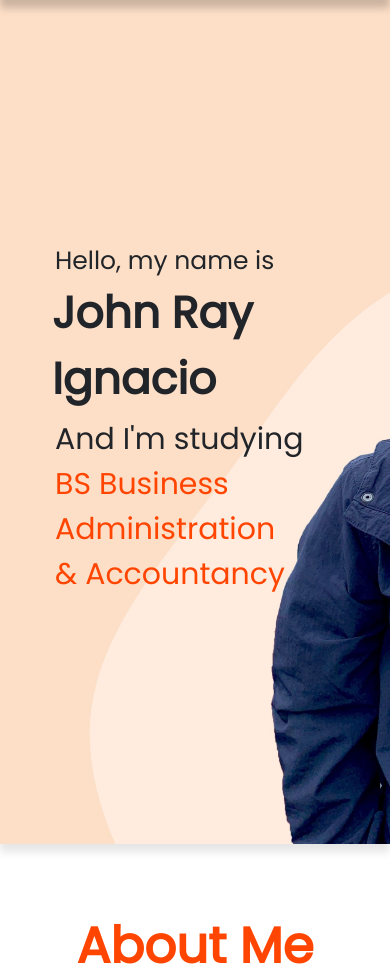
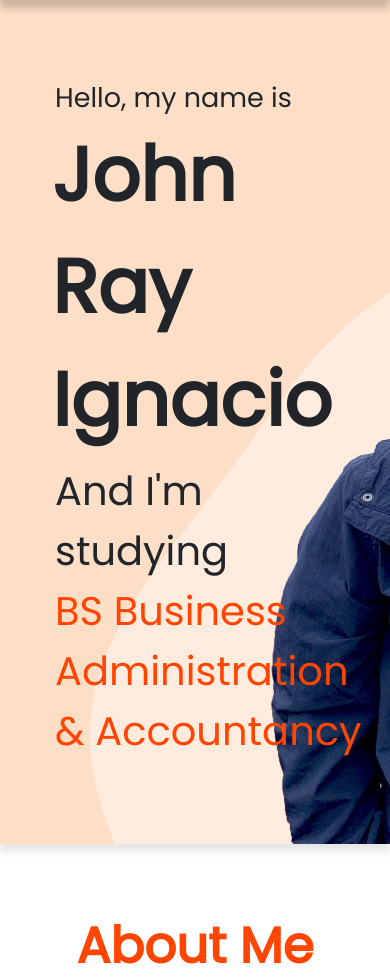
Before and after one commit to johnrayignacio/profile, a Django app: page / in a window 390 px wide. Shown: the part 80-1060 px from the top of the page. Run offline with Django 3.2, Linux system fonts and the light colour scheme; some libraries are stand-ins or nearby versions.

Commit message:
Add files via upload

```diff
--- a/portfolio1/templates/portfolio1/index.html
+++ b/portfolio1/templates/portfolio1/index.html
@@ -151,22 +151,6 @@
         }
         @media (max-width: 576px){
             /* xs */
-            .home .home-content .text-1{
-            font-size: 25px;
-            }
-            .home .home-content .text-2{
-                font-size: 44px;
-                font-weight: 600;
-                margin-left: -3px;
-            }
-            .home .home-content .text-3{
-                font-size: 30px;
-                margin: 5px 0;
-            }
-            .home .home-content .text-3 span{
-                color: orangered;
-                font-weight: 500;
-            }
             .container-image{
                 width: 70%;
                 display: grid;
```
